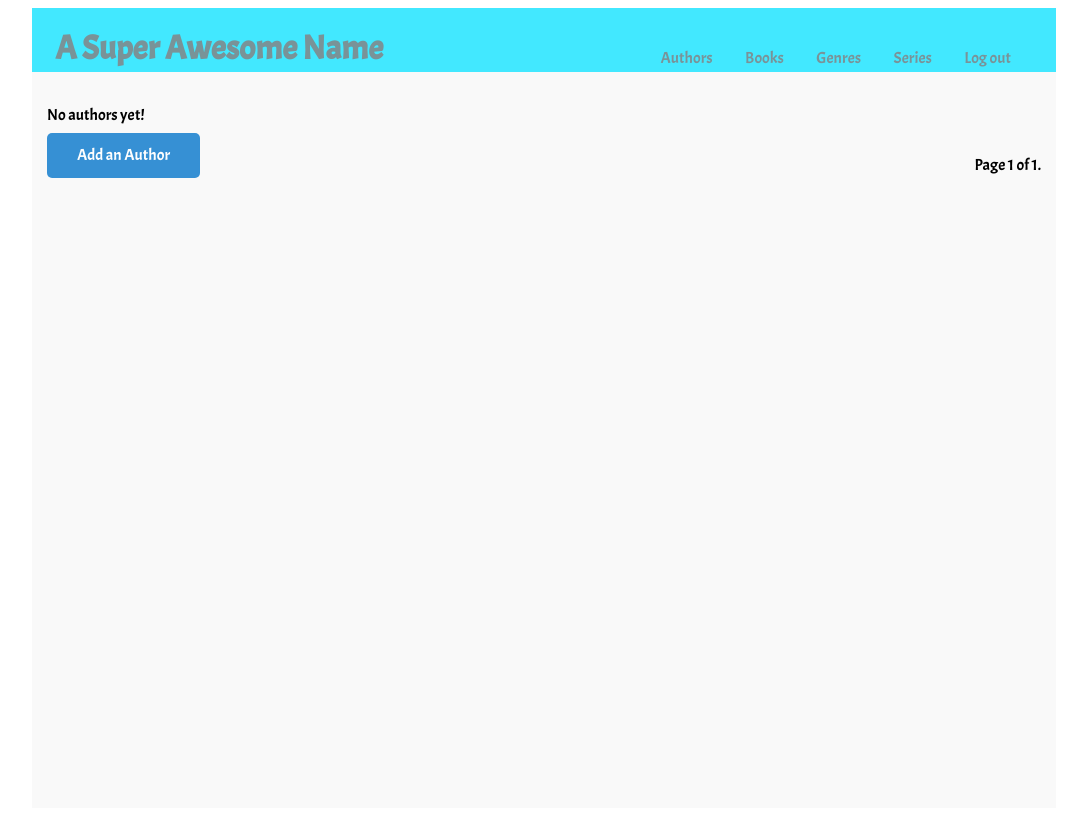
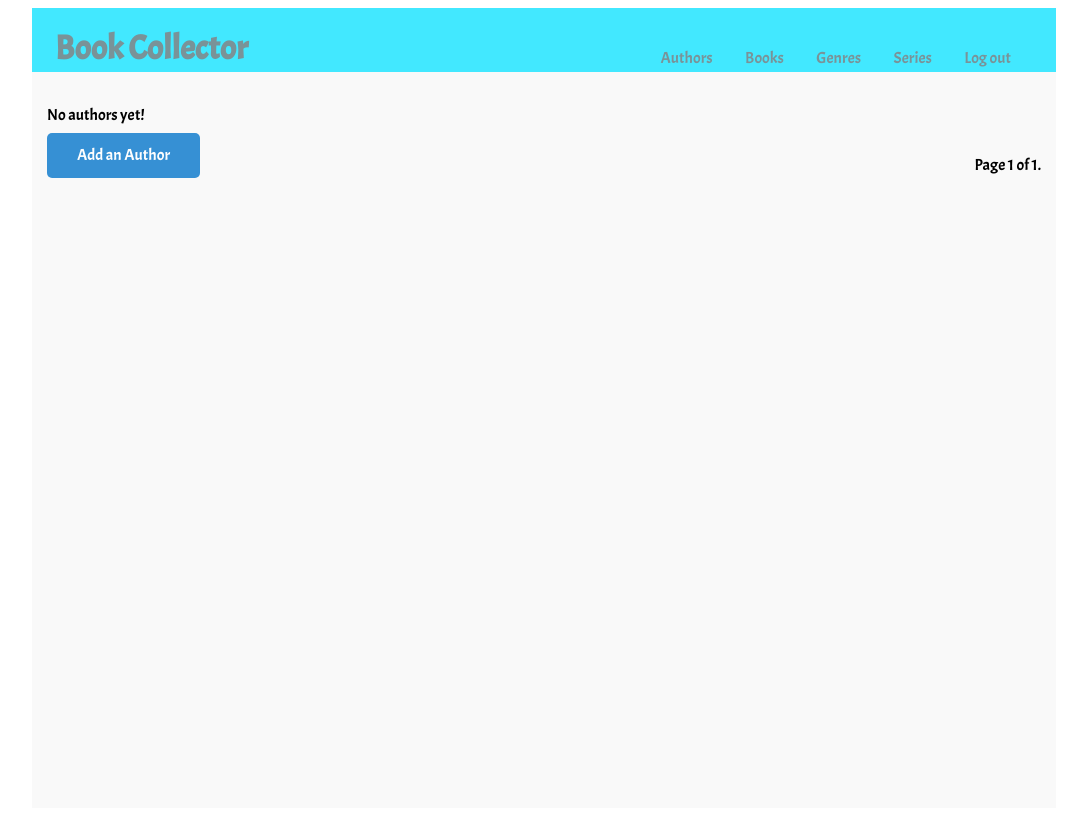
Before and after one commit to jgassman/bookcollector, a Django app: page /bookcollection/authors/ in a window 1280 px wide. Shown: the whole page, without its empty margins (96-1183 px from the left). Run offline with Django 3.2, Linux system fonts and the light colour scheme; the visitor is signed in with stand-in values (Sample User, id 1); data that the repository does not hold is empty.

Commit message:
change name of app in navigation bar

```diff
--- a/bookcollection/templates/bookcollection/base.html
+++ b/bookcollection/templates/bookcollection/base.html
@@ -7,7 +7,7 @@
 <div class="container">
   <div class="menu">
     <a href="/bookcollection/">
-      <h1> A Super Awesome Name </h1>
+      <h1> Book Collector </h1>
     </a>
     <div class="links">
       <a href="/bookcollection/authors/"> Authors </a>
```
